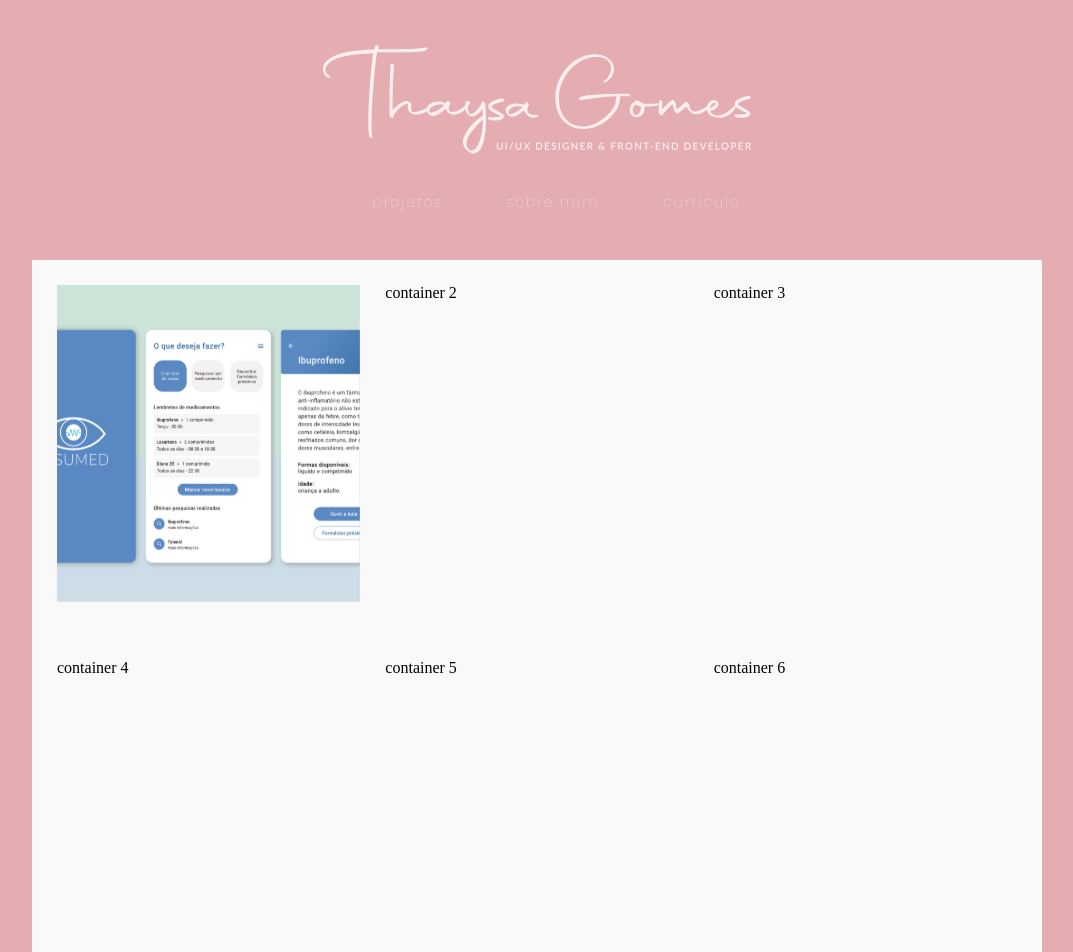
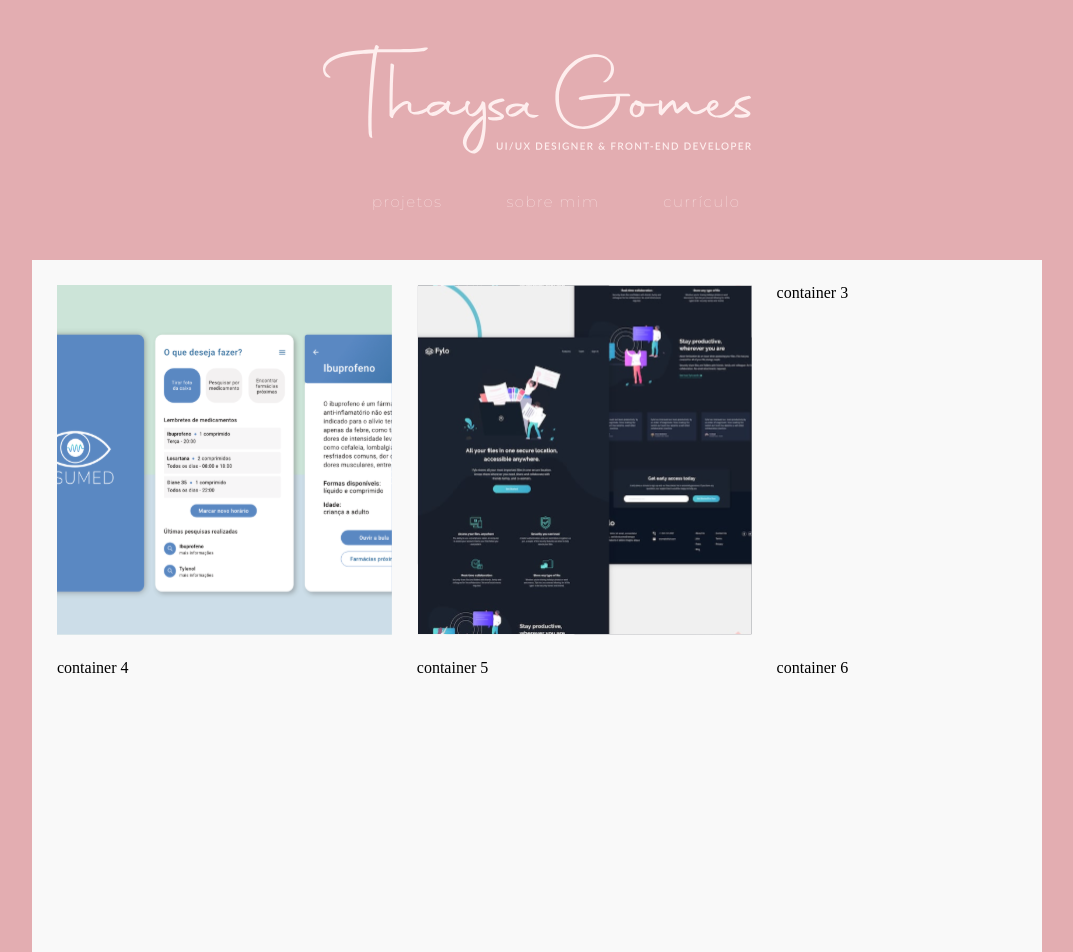
Before and after one commit to thaysagomes/portfolio, a React (Create React App) app: page / in a window 1280 px wide. Shown: the top 952 px of the page, without its empty margins (103-1176 px from the left). Built offline with nearby package versions, Linux system fonts and the light colour scheme.

Commit message:
realizado o overlay dos projetos

```diff
--- a/src/pages/home/Home.js
+++ b/src/pages/home/Home.js
@@ -1,31 +1,49 @@
 import React, { Component } from 'react';
 import './home.scss';
 import visumed from '../../assets/visumed.svg';
+import fem from '../../assets/fem.svg';
 
 export default class Home extends Component {
   render() {
     return (
       <div className="home">
         <div className="container">
+
+          <a href="/design">
             <div className="container-child one">
               <img src={visumed} />
+              <div className="overlay">
+                <div className="description">
+                  <h2>UI/UX Design</h2>
+                  <p>Visumed App</p>
+                </div>
+              </div>
             </div>
+          </a>
 
+          <a href="/coding">
             <div className="container-child two">
-              <h2>container 2</h2>
+              <img src={fem} />
+              <div className="overlay">
+                <div className="description">
+                  <h2>HTML/CSS</h2>
+                  <p>Front-end mentor</p>
+                </div>
+              </div>
             </div>
+          </a>
 
-            <div className="container-child three">
+            <div className="container-child">
               <h2>container 3</h2>
             </div>
-              <div className="container-child four">
+              <div className="container-child">
                 <h2>container 4</h2>
               </div>
 
-              <div className="container-child five">
+              <div className="container-child">
                 <h2>container 5</h2>
               </div>
-              <div className="container-child six">
+              <div className="container-child">
                 <h2>container 6</h2>
               </div>
         </div>
--- a/src/pages/home/home.scss
+++ b/src/pages/home/home.scss
@@ -1,3 +1,5 @@
+@import '../../global.scss';
+
 $bg-container: #F9F9F9;
 
 .home {
@@ -16,20 +18,100 @@ $bg-container: #F9F9F9;
 
     @media (max-width: 600px) {
         grid-template-columns: 1fr;
+        width: 65%;
     }
 
     .container-child {
         height: 350px;
+        position: relative;
+        display: flex;
+
         img {
-           width: 100%;
+            flex-shrink: 0;
+            min-width: 100%;
+            min-height: 100%;
+           opacity: 1;
+           display: block;
+           transition: .5s ease;
+           object-fit: cover;
+        }
+
+        .description {
+            position: absolute;
+            top: 45%;
+            left: 25%;
+
+            h2 {
+            text-align: center;
+            width: 100%;
+            padding: 8%;
+            background-color: #E3ADB1;
+            color: #F4F2F2;
+            letter-spacing: 0.135em;
+            text-transform: uppercase;
+                font: {
+                    family: $font;
+                    weight: 400;
+                    size:18px;
+                }
+            }
+
+            p {
+            color: #373636;
+            letter-spacing: 0.135em;
+            text-transform: lowercase;
+            text-align: center;
+            margin-left: 20px;
+            margin-top: 4%;
+                font: {
+                    family: $font;
+                    weight: 400;
+                    size: 18px;
+                }
+            }
+        }
+
+        .overlay {
+            position: absolute;
+            top: 0;
+            bottom: 0;
+            left: 0;
+            right: 0;
+            opacity: 0;
+            background: rgba(255, 235, 228, 0.8);
+            transition: .5s ease;
+        }
+
+        &:hover .overlay {
+            opacity: 1;
+        }
+
+    }
+
+    .one .description {
+
+        @media (max-width: 600px) {
+            top: 42%;
         }
     }
 
-    .one {
+    .two .description {
+        top: 45%;
+        left: 25%;
 
-       // background: url('../../assets/visumed.png') no-repeat;
-       // background-size: cover;
+        h2 {
+            padding: 8% 0% 8% 0%;
+        }
+
+        p {
+            margin-left: 5px;
+            letter-spacing: 0.030em;
+        }
+
+        @media (max-width: 600px) {
+            left: 27%;
+        }
+
     }
 
-
 }
```
Also changed, not shown: src/assets/fem.svg (added).
